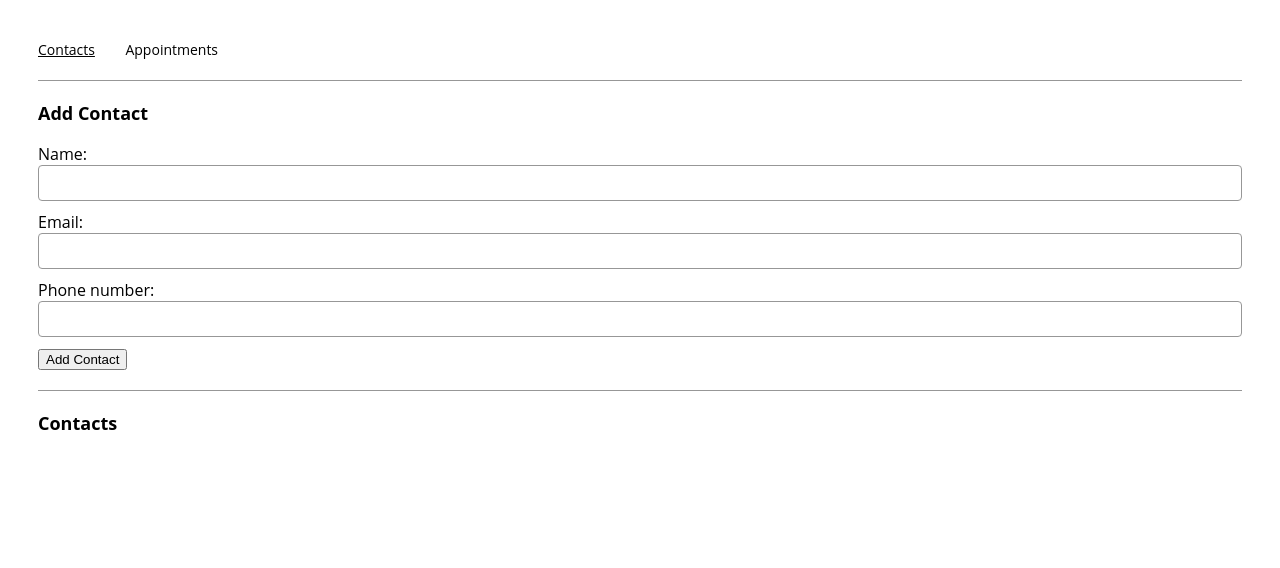
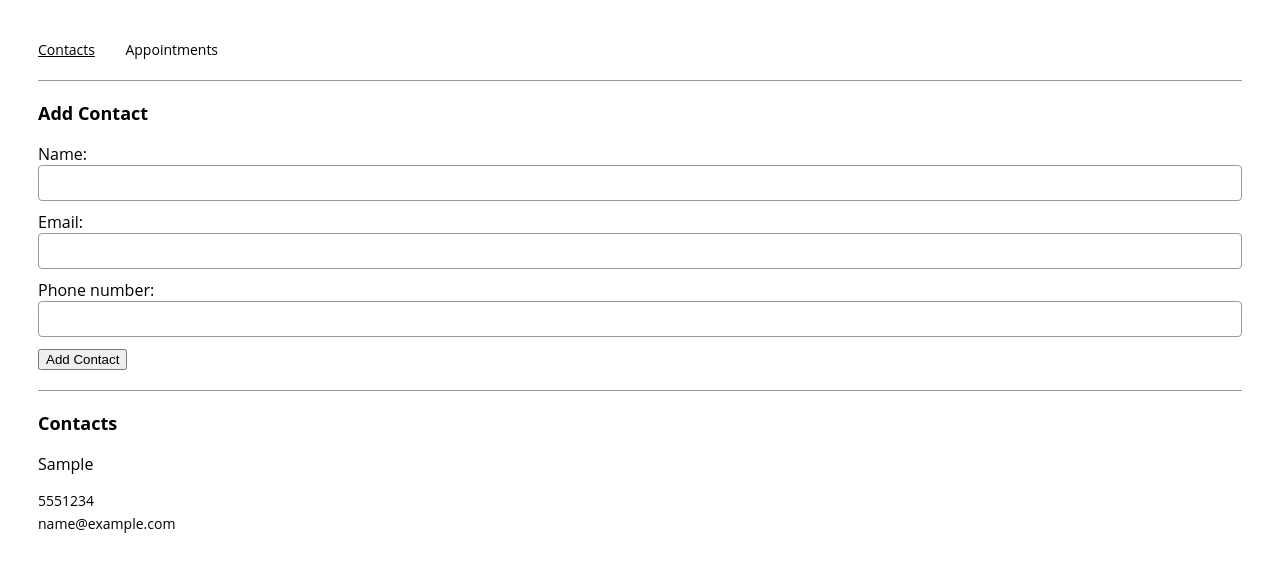
Before and after one commit to Kai-Jensen/appointment-planner-codecademy, a React (Create React App) app: page /contacts in a window 1280 px wide. Both pictures are taken after typing "Sample", "name@example.com", "5551234" into the empty fields and a click on the button "Add Contact". Shown: the top 568 px of the page. Built offline with nearby package versions, Linux system fonts and the light colour scheme.

Commit message:
Added a way to display the contacts. Made into a generic component, so that it can also be used for appointments

```diff
--- a/src/components/tile/Tile.js
+++ b/src/components/tile/Tile.js
@@ -1,9 +1,12 @@
 import React from "react";
 
-export const Tile = () => {
+export const Tile = ({ name, description }) => {
   return (
     <div className="tile-container">
-
+      <p className="tile-title">{name}</p>
+      {Object.entries(description).map(([key, value], index) => (
+        <p className="tile" key={index}>{value}</p>
+      ))}
     </div>
   );
 };
--- a/src/components/tileList/TileList.js
+++ b/src/components/tileList/TileList.js
@@ -1,9 +1,14 @@
 import React from "react";
+import { Tile } from "../../components/tile/Tile";
 
-export const TileList = () => {
+
+export const TileList = ({ items }) => {
   return (
     <div>
-
+      {items.map((item, index) => {
+        const { name, ...description } = item;
+        return <Tile key={index} name={name} description={description} />;
+      })}
     </div>
   );
 };
```
